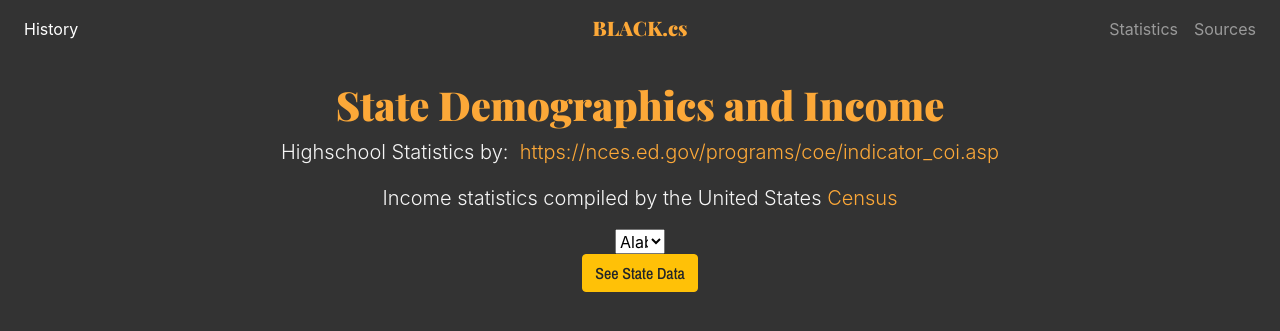
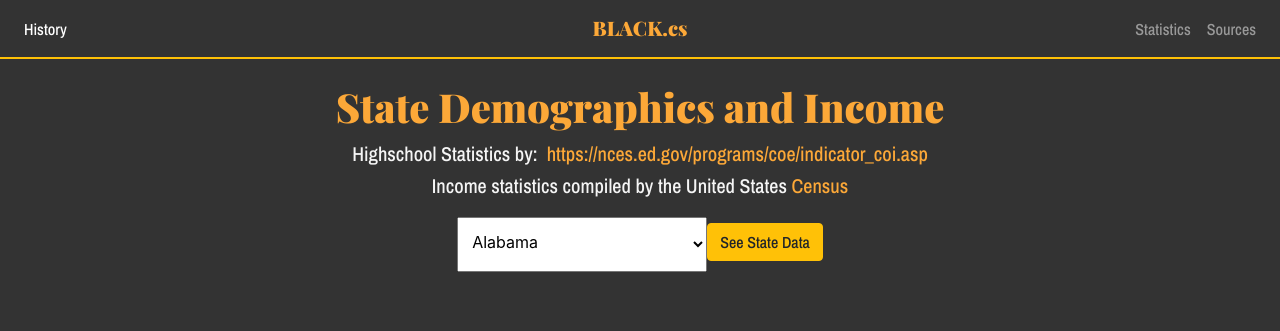
Before and after one commit to MrRassoules/Capstone, a Django app: page /stats/ in a window 1280 px wide. Shown: the top 331 px of the page. Run offline with Django 3.2, Linux system fonts and the light colour scheme; data comes from the database, SQL or seed files in the repository; some libraries are stand-ins or nearby versions.

Commit message:
working on front end issues, navbar and state selection

```diff
--- a/Capstone/SeniorCapstone/SeniorCapstone/settings.py
+++ b/Capstone/SeniorCapstone/SeniorCapstone/settings.py
@@ -37,6 +37,7 @@ INSTALLED_APPS = [
     'django.contrib.sessions',
     'django.contrib.messages',
     'django.contrib.staticfiles',
+    'mathfilters',
     'import_export',
     'myapp',
 ]
--- a/Capstone/SeniorCapstone/templates/default-head.html
+++ b/Capstone/SeniorCapstone/templates/default-head.html
@@ -21,15 +21,16 @@
     <title>Home</title>
 </head>
 <body>
-    <nav class="navbar navbar-expand-md navbar-dark bg-transparent">
+    <nav class="navbar navbar-expand-md navbar-dark bg-transparent" style="border-bottom: 2px solid #ffc107;">
         <div class="navbar-collapse collapse w-100 order-1 order-md-0 dual-collapse2">
             <ul class="navbar-nav mr-auto center">
                 <li class="nav-item active">
-                    <a class="nav-link" href="#">History</a>
+                    <a class="nav-link archivo white" href="#">History</a>
+                </li>
             </ul>
         </div>
         <div class="mx-auto order-0">
-            <a class="navbar-brand mx-auto" href="#"><span class="orange Playfair">BLACK.cs</span></a>
+            <a class="navbar-brand mx-auto" href="/"><span class="orange Playfair">BLACK.cs</span></a>
             <button class="navbar-toggler" type="button" data-toggle="collapse" data-target=".dual-collapse2" style="margin-left: 10px;">
                 <span class="navbar-toggler-icon"></span>
             </button>
@@ -37,10 +38,10 @@
         <div class="navbar-collapse collapse w-100 order-3 dual-collapse2">
             <ul class="navbar-nav ml-auto center">
                 <li class="nav-item">
-                    <a class="nav-link" href="#">Statistics</a>
+                    <a class="nav-link archivo white" href="/stats/">Statistics</a>
                 </li>
                 <li class="nav-item">
-                    <a class="nav-link" href="#">Sources</a>
+                    <a class="nav-link archivo white" href="#">Sources</a>
                 </li>
             </ul>
         </div>
--- a/Capstone/SeniorCapstone/templates/statedemographic_list.html
+++ b/Capstone/SeniorCapstone/templates/statedemographic_list.html
@@ -1,28 +1,38 @@
 {% extends 'default-head.html' %}
+{% load mathfilters %}
 {% block content %}
     <br />
     <div class="container-fluid">
         <h1 class="Playfair orange center">State Demographics and Income</h1>
-        <p class="lead center">Highschool Statistics by: &nbsp; <a href="https://nces.ed.gov/programs/coe/indicator_coi.asp" style="text-decoration: none; color: #FCA838;">https://nces.ed.gov/programs/coe/indicator_coi.asp</a></p>
-        <p class="lead center">Income statistics compiled by the United States&nbsp;<a href="http://census.gov" style="text-decoration: none; color: #FCA838;">Census</a></p>
+        <p class="archivo lead center no-bottom-space">Highschool Statistics by: &nbsp; <a href="https://nces.ed.gov/programs/coe/indicator_coi.asp">https://nces.ed.gov/programs/coe/indicator_coi.asp</a></p>
+        <p class="archivo lead center">Income statistics compiled by the United States&nbsp;<a href="http://census.gov">Census</a></p>
     </div>
     <div class="container-fluid">
         <div class="row">
             <div class="col-sm"></div>
-            <div class="col-sm center">
-                <form method="POST" action="/stats/">
+            <div class="col-sm">
+                <form method="POST" action="/stats/" class="center">
                     {% csrf_token %}
                     <select name="state_list" id="state-select">
                         {% for state_demographic in state_demographics %}
-                        <option value="{{ state_demographic.state }}" class="Archivo">{{ state_demographic.state }}</option>
+                            <option value="{{ state_demographic.state }}" class="Archivo">{{ state_demographic.state }}</option>
                         {% endfor %}
                     </select>
-                    <br>
-                    <button type="submit" class="archivo btn btn-warning"> See State Data </button>
+                    <button type="submit" id="data-button" class="archivo btn btn-warning"> See State Data </button>
                 </form>
             </div>
             <div class="col-sm"></div>
         </div>
     </div>
-    <h1>{{ selected_state.state }}</h1>
+    {% if selected_state %}
+    <div class="container">
+        <div class="row">
+            <div class="col-sm">
+                <h1 class="archivo">{{ selected_state.state }}</h1>
+            </div>
+            <h5>Black High School Students in {{ selected_state.state }}:</h5>
+            <p>Graduation Rate: {{ selected_state.black_highschool_grad_rate|mul:"100" }}</p>
+        </div>
+    </div>
+    {% endif %}
 {% endblock %}
--- a/Capstone/SeniorCapstone/templates/static/css/main.css
+++ b/Capstone/SeniorCapstone/templates/static/css/main.css
@@ -46,7 +46,27 @@ body{
     font-family: 'Archivo Narrow', sans-serif;
 }
 #state-select{
-    width: 50px;
-    height: 25px;
+    width: 250px;
+    height: 55px;
+    padding-left: 10px;
+    padding-bottom: 5px;
     font-size: 1rem;
+    margin-bottom: 0;
 }
+#data-button{
+    margin-bottom: 5px;
+}
+.no-bottom-space{
+    margin-bottom: 1px;
+    padding-bottom: 1px;
+}
+a{
+    text-decoration: none;
+    color: #FCA838;
+}
+a:hover{
+    color: white;
+}
+.white{
+    color: #f3f3f3;
+}
```
